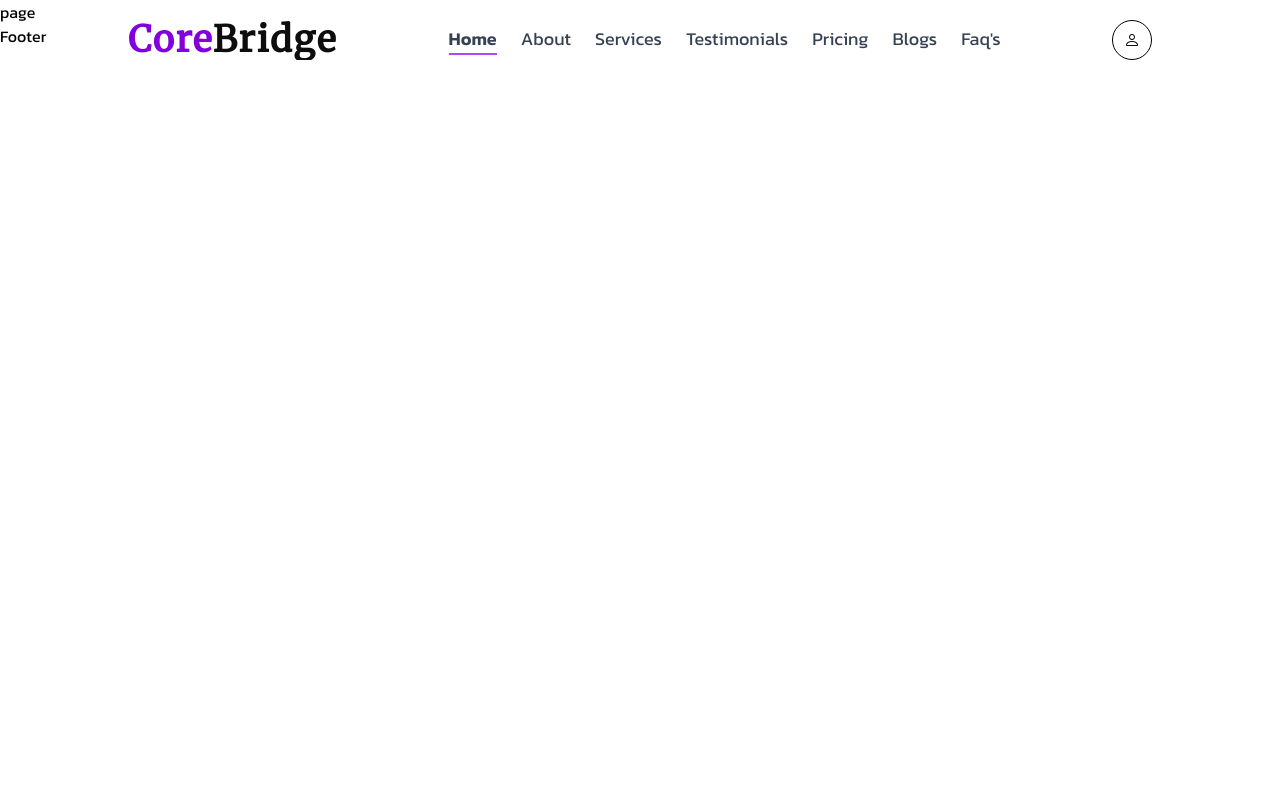
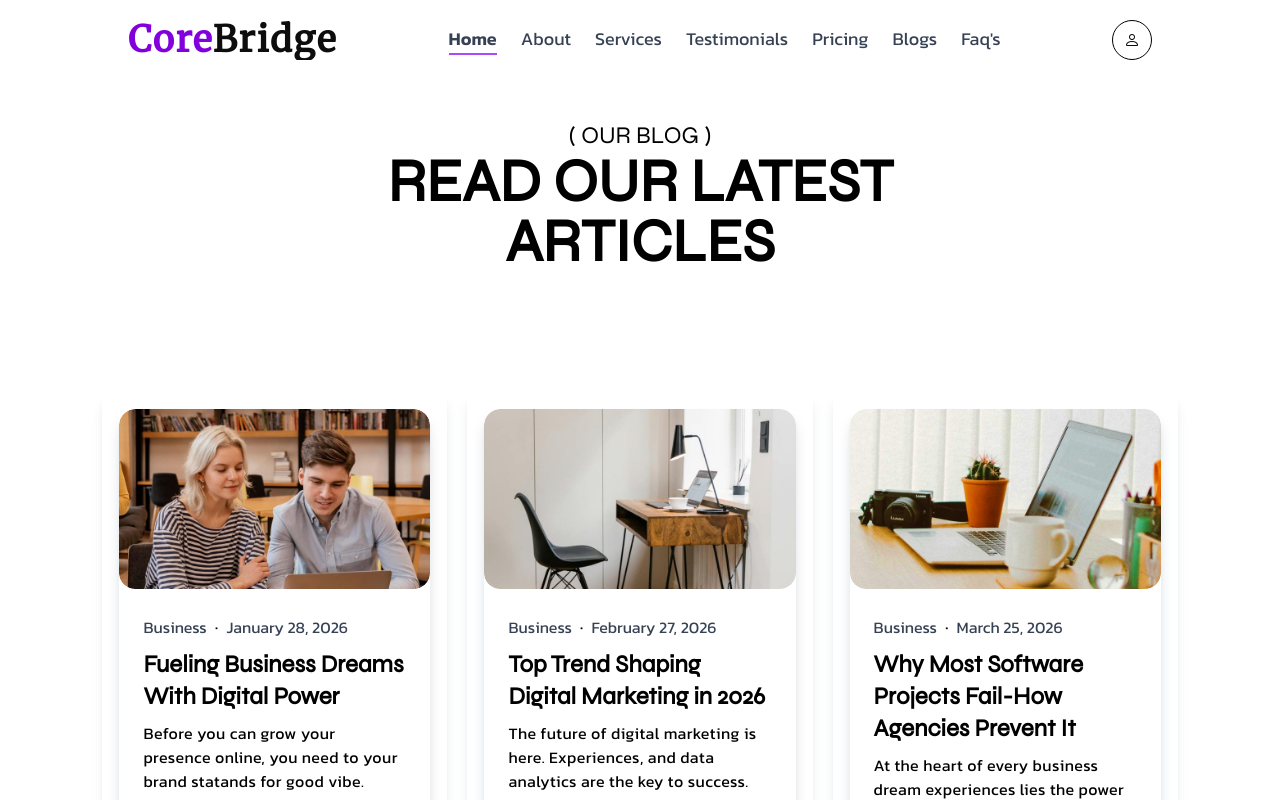
Before and after one commit to Jisap/next16-corebridge, a Next.js app: page /Components/Pages/Blogs in a window 1280 px wide. Shown: the top 800 px of the page. Built offline with nearby package versions, Linux system fonts and the light colour scheme.

Commit message:
feat: Add new Blogs, Pricing, and Index page components.

```diff
--- a/app/Components/Pages/Blogs/page.tsx
+++ b/app/Components/Pages/Blogs/page.tsx
@@ -1,9 +1,155 @@
-import React from 'react'
+"use client"
 
-const page = () => {
+import Image from "next/image";
+import Blog1 from "@/public/Images/blog-1.jpg";
+import Blog2 from "@/public/Images/blog-2.jpg";
+import Blog3 from "@/public/Images/blog-3.jpg";
+import Blog4 from "@/public/Images/blog-4.jpg";
+import Blog5 from "@/public/Images/blog-5.jpg";
+import Blog6 from "@/public/Images/blog-6.jpg";
+import Blog7 from "@/public/Images/blog-7.jpg";
+import Blog8 from "@/public/Images/blog-8.jpg";
+import Blog9 from "@/public/Images/blog-9.jpg";
+import { useState } from "react";
+
+const BlogsData = [
+  {
+    id: 1,
+    img: Blog1,
+    tag: "Business",
+    date: "January 28, 2026",
+    title: "Fueling Business Dreams With Digital Power",
+    desc: "Before you can grow your presence online, you need to your brand statands for good vibe."
+  },
+  {
+    id: 2,
+    img: Blog2,
+    tag: "Business",
+    date: "February 27, 2026",
+    title: "Top Trend Shaping Digital Marketing in 2026",
+    desc: "The future of digital marketing is here. Experiences, and data analytics are the key to success."
+  },
+  {
+    id: 3,
+    img: Blog3,
+    tag: "Business",
+    date: "March 25, 2026",
+    title: "Why Most Software Projects Fail-How Agencies Prevent It",
+    desc: "At the heart of every business dream experiences lies the power of digital marketing."
+  },
+  {
+    id: 4,
+    img: Blog4,
+    tag: "Business",
+    date: "may 25, 2026",
+    title: "A complete Guide to Creating Your Digital Presence",
+    desc: "Your Blueprint to Shine in the Digital World is more than just a website."
+  },
+  {
+    id: 5,
+    img: Blog5,
+    tag: "Business",
+    date: "June 25, 2026",
+    title: "Color as Defining Element of Brand Identity",
+    desc: "Choosing the right digital agency is one of the most important decisions you can make for your business."
+  },
+  {
+    id: 6,
+    img: Blog6,
+    tag: "Business",
+    date: "July 25, 2026",
+    title: "The Power of Data-Driven Marketing for Growth.",
+    desc: "The power of data-driven marketing lies in its ability to help businesses make data-driven decisions."
+  },
+  {
+    id: 7,
+    img: Blog7,
+    tag: "Business",
+    date: "August 25, 2026",
+    title: "How to Choose the Right Digital Agency for Your Business",
+    desc: "Choose the right digital agency for your business is one of the most important decisions you can make for your business."
+  },
+  {
+    id: 8,
+    img: Blog8,
+    tag: "Business",
+    date: "September 25, 2026",
+    title: "Your Blueprint to Shine in the Digital World",
+    desc: "Your Blueprint is the best way to shine in the digital world."
+  },
+  {
+    id: 9,
+    img: Blog9,
+    tag: "Business",
+    date: "October 25, 2026",
+    title: "Digital Marketing as the Catalyst for Success",
+    desc: "Success in the digital world is a result of effective digital marketing."
+  },
+
+]
+
+const Blog = () => {
+
+  const [showAll, setShowAll] = useState(false);
+
   return (
-    <div>page</div>
+    <>
+      <section id="blog" className="px-[8%] lg:[px-[16%] py-10 lg:py-30">
+        <div className="flex flex-col items-center">
+          <div className='title text-center w-full lg:w-[50%]'>
+            <h5 className='Syne text-2xl'>
+              ( OUR BLOG )
+            </h5>
+
+            <h1 className='Syne font-extrabold text-4xl md:text-6xl'>
+              READ OUR LATEST ARTICLES
+            </h1>
+          </div>
+        </div>
+
+        {/* Blogs Cards */}
+        <div className="mt-20 md:mt-30 Blogs-wrap">
+          <div className="grid grid-cols-1 md:grid-cols-2 lg:grid-cols-3 gap-5">
+            {(showAll ? BlogsData : BlogsData.slice(0, 6)).map((blog) => (
+              <div key={blog.id} className="flex flex-col bg-white/30 border border-white p-4 shadow-lg shadow-gray-200 rounded-lg">
+                <div className="group flex flex-col cursor-pointer shadow-lg shadow-gray-300 rounded-2xl overflow-hidden w-full">
+                  <div className="rounded-2xl overflow-hidden">
+                    <Image
+                      src={blog.img}
+                      alt={blog.title}
+                      className="w-full h-full rounded-2xl group-hover:scale-105 transition-all duration-300 ease-in-out"
+                    />
+                  </div>
+
+                  <div className="p-6 pb-2 bg-white/70 blog-box">
+                    <div className="flex items-center gap-2">
+                      <span className="text-gray-700">{blog.tag}</span>
+                      <span className="text-xl">·</span>
+                      <span className="text-gray-700">{blog.date}</span>
+                    </div>
+
+                    <h1 className="Syne text-2xl font-semibold my-2 hover:text-prim transition-all duration-300">
+                      {blog.title}
+                    </h1>
+
+                    <p className="tracking-wide">
+                      {blog.desc}
+                    </p>
+
+                    <button className="btn bg-white/20 backdrop-blur-xl text-xl mt-5 w-full hover:bg-black hover:text-white px-6 py-3 rounded-xl mb-5 border border-black/30 transition-all duration-300 cursor-pointer">
+                      <div className="btn-text">
+                        Read More <i className="bi bi-arrow-right ps-2"></i>
+                      </div>
+                    </button>
+                  </div>
+                </div>
+              </div>
+            ))}
+          </div>
+        </div>
+      </section>
+    </>
   )
 }
 
-export default page
+export default Blog
--- a/app/Components/Pages/Index/Index.tsx
+++ b/app/Components/Pages/Index/Index.tsx
@@ -8,6 +8,7 @@ import Testimonials from "../Testimonials/page"
 import VideoBanner from "../VideoBanner/page"
 import Pricing from "../Pricing/page"
 import MarqueeText from "../MarqueeText/page"
+import Blog from "../Blogs/page"
 
 
 
@@ -24,6 +25,7 @@ const Index = () => {
       <VideoBanner />
       <Pricing />
       <MarqueeText />
+      <Blog />
     </>
   )
 }
--- a/app/Components/Pages/Pricing/page.tsx
+++ b/app/Components/Pages/Pricing/page.tsx
@@ -66,7 +66,7 @@ const PricingData = [
 const Pricing = () => {
   return (
     <>
-      <section id="pricing" className="px-[8%] lg-[px-[16%] py-10 lg:py-30">
+      <section id="pricing" className="px-[8%] lg:[px-[16%] py-10 lg:py-30">
         <div className="flex flex-col items-center">
           <div className='title text-center w-full lg:w-[50%]'>
             <h5 className='Syne text-2xl'>
```
